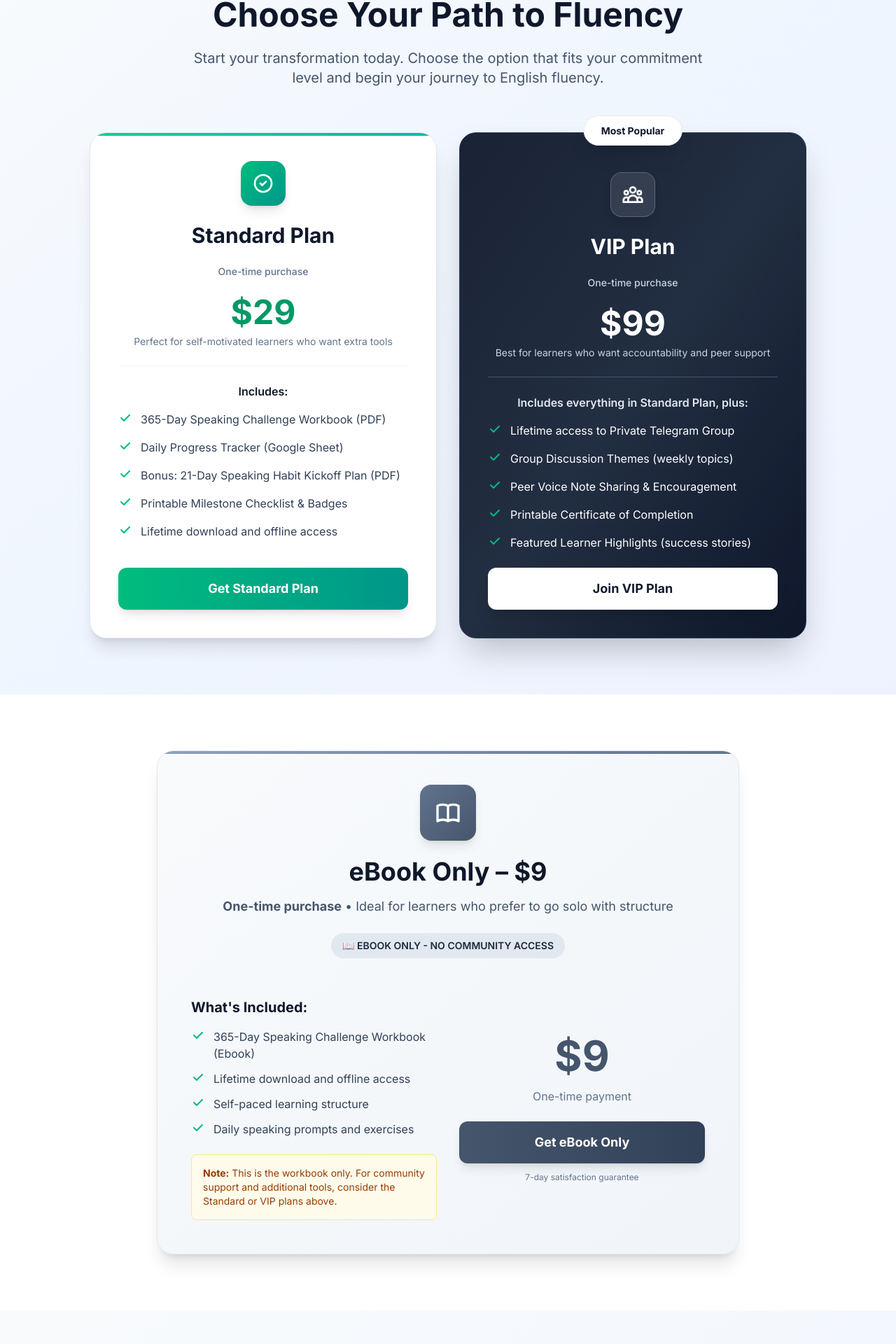
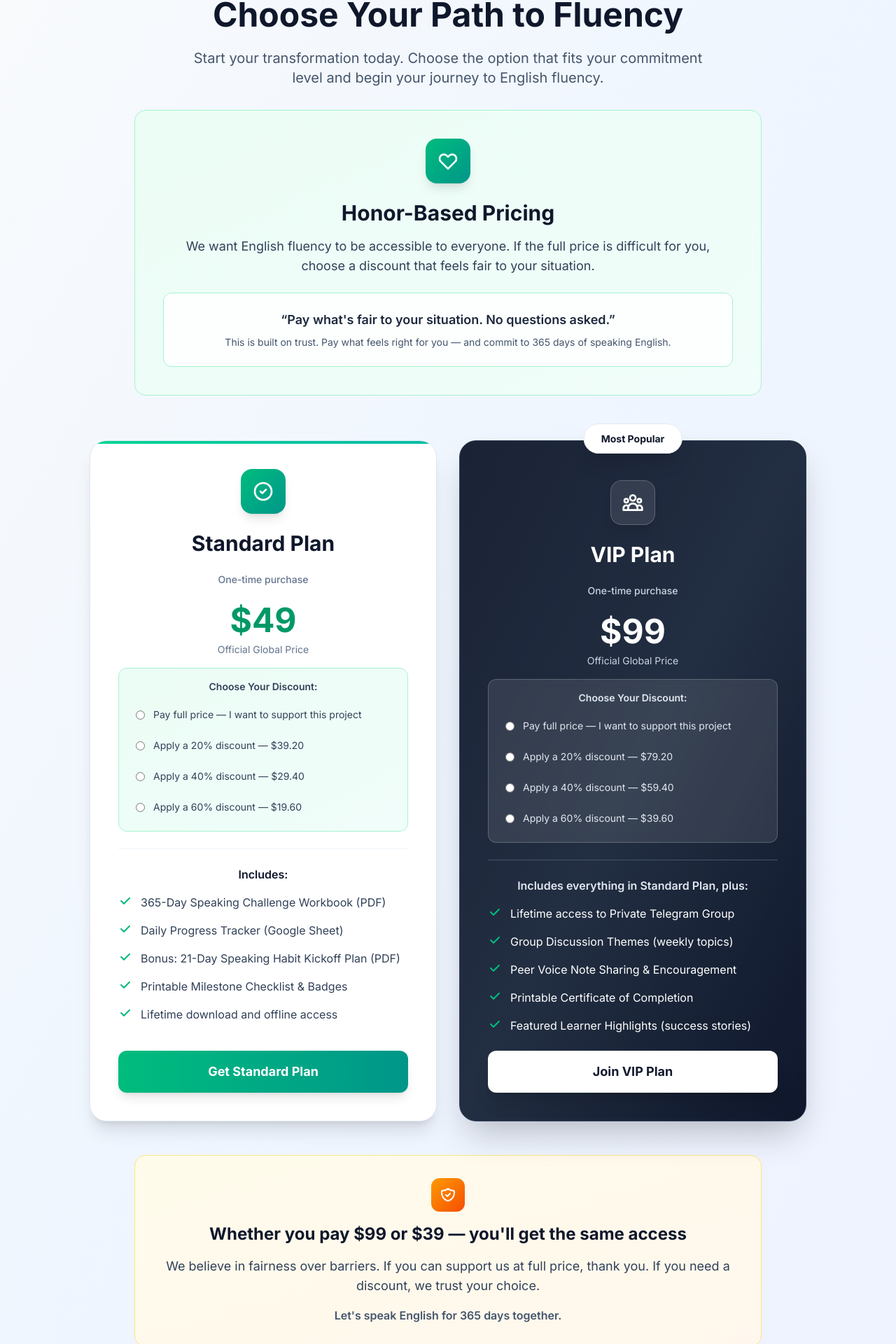
Before and after one commit to Param-Harrison/afrin-english-pwa, a Next.js app: page / in a window 1280 px wide. Shown: the part 6180-8100 px from the top of the page at 70% size. Built offline with nearby package versions, Linux system fonts and the light colour scheme.

Commit message:
pay what you want

```diff
--- a/src/app/page.tsx
+++ b/src/app/page.tsx
@@ -374,12 +374,38 @@ export default function Home() {
             <h2 className="text-3xl md:text-4xl lg:text-5xl font-bold text-slate-900 mb-6">
               Choose Your Path to Fluency
             </h2>
-            <p className="text-lg md:text-xl text-slate-600 max-w-3xl mx-auto">
+            <p className="text-lg md:text-xl text-slate-600 max-w-3xl mx-auto mb-8">
               Start your transformation today. Choose the option that fits your commitment level and begin your journey to English fluency.
             </p>
+
+            {/* Honor-Based Pricing Introduction */}
+            <div className="bg-gradient-to-br from-emerald-50 to-teal-50 border border-emerald-200 rounded-2xl p-8 md:p-10 max-w-4xl mx-auto mb-12">
+              <div className="flex items-center justify-center mb-6">
+                <div className="w-16 h-16 bg-gradient-to-br from-emerald-500 to-teal-600 rounded-2xl flex items-center justify-center shadow-lg">
+                  <svg className="w-8 h-8 text-white" fill="none" stroke="currentColor" strokeWidth="2" viewBox="0 0 24 24">
+                    <path strokeLinecap="round" strokeLinejoin="round" d="M4.318 6.318a4.5 4.5 0 000 6.364L12 20.364l7.682-7.682a4.5 4.5 0 00-6.364-6.364L12 7.636l-1.318-1.318a4.5 4.5 0 00-6.364 0z" />
+                  </svg>
+                </div>
+              </div>
+              <h3 className="text-2xl md:text-3xl font-bold text-slate-900 mb-4">
+                Honor-Based Pricing
+              </h3>
+              <p className="text-lg text-slate-700 mb-6 max-w-3xl mx-auto">
+                We want English fluency to be accessible to everyone. If the full price is difficult for you,
+                choose a discount that feels fair to your situation.
+              </p>
+              <div className="bg-white/80 backdrop-blur-sm rounded-xl p-6 border border-emerald-200">
+                <p className="text-slate-800 font-semibold text-lg mb-2">
+                  &ldquo;Pay what&apos;s fair to your situation. No questions asked.&rdquo;
+                </p>
+                <p className="text-slate-600 text-sm">
+                  This is built on trust. Pay what feels right for you — and commit to 365 days of speaking English.
+                </p>
+              </div>
+            </div>
           </div>
 
-          <div className="grid lg:grid-cols-2 gap-8 max-w-5xl mx-auto">
+          <div className="grid lg:grid-cols-2 gap-8 max-w-5xl mx-auto mb-12">
             {/* Standard Plan */}
             <div className="bg-white border border-slate-200 rounded-3xl p-8 md:p-10 shadow-xl hover:shadow-2xl transition-all duration-300 transform hover:-translate-y-1 flex flex-col relative overflow-hidden">
               <div className="absolute top-0 left-0 w-full h-1 bg-gradient-to-r from-emerald-400 to-teal-500"></div>
@@ -391,10 +417,37 @@ export default function Home() {
                 </div>
                 <h3 className="text-2xl md:text-3xl font-bold text-slate-900">Standard Plan</h3>
                 <p className="text-slate-500 text-sm font-medium">One-time purchase</p>
-                <div className="space-y-2">
-                  <div className="text-4xl md:text-5xl font-bold text-emerald-600">$29</div>
-                  <p className="text-slate-500 text-sm">Perfect for self-motivated learners who want extra tools</p>
+
+                {/* Honor-Based Pricing Options */}
+                <div className="space-y-4">
+                  <div className="text-center">
+                    <div className="text-4xl md:text-5xl font-bold text-emerald-600 mb-2">$49</div>
+                    <p className="text-slate-500 text-sm">Official Global Price</p>
+                  </div>
+
+                  <div className="bg-gradient-to-br from-emerald-50 to-teal-50 rounded-xl p-4 border border-emerald-200">
+                    <p className="text-sm font-semibold text-slate-700 mb-3">Choose Your Discount:</p>
+                    <div className="space-y-2">
+                      <label className="flex items-center space-x-3 cursor-pointer hover:bg-white/50 rounded-lg p-2 transition-colors">
+                        <input type="radio" name="standard-discount" value="0" className="text-emerald-600" />
+                        <span className="text-sm text-slate-700">Pay full price — I want to support this project</span>
+                      </label>
+                      <label className="flex items-center space-x-3 cursor-pointer hover:bg-white/50 rounded-lg p-2 transition-colors">
+                        <input type="radio" name="standard-discount" value="20" className="text-emerald-600" />
+                        <span className="text-sm text-slate-700">Apply a 20% discount — $39.20</span>
+                      </label>
+                      <label className="flex items-center space-x-3 cursor-pointer hover:bg-white/50 rounded-lg p-2 transition-colors">
+                        <input type="radio" name="standard-discount" value="40" className="text-emerald-600" />
+                        <span className="text-sm text-slate-700">Apply a 40% discount — $29.40</span>
+                      </label>
+                      <label className="flex items-center space-x-3 cursor-pointer hover:bg-white/50 rounded-lg p-2 transition-colors">
+                        <input type="radio" name="standard-discount" value="60" className="text-emerald-600" />
+                        <span className="text-sm text-slate-700">Apply a 60% discount — $19.60</span>
+                      </label>
+                    </div>
+                  </div>
                 </div>
+
                 <div className="border-t border-slate-100 pt-6">
                   <h4 className="font-semibold text-slate-900 mb-4">Includes:</h4>
                   <ul className="space-y-4 text-left text-base">
@@ -442,10 +495,37 @@ export default function Home() {
                 </div>
                 <h3 className="text-2xl md:text-3xl font-bold">VIP Plan</h3>
                 <p className="text-slate-300 text-sm font-medium">One-time purchase</p>
-                <div className="space-y-2">
-                  <div className="text-4xl md:text-5xl font-bold text-white">$99</div>
-                  <p className="text-slate-300 text-sm">Best for learners who want accountability and peer support</p>
+
+                {/* Honor-Based Pricing Options */}
+                <div className="space-y-4">
+                  <div className="text-center">
+                    <div className="text-4xl md:text-5xl font-bold text-white mb-2">$99</div>
+                    <p className="text-slate-300 text-sm">Official Global Price</p>
+                  </div>
+
+                  <div className="bg-white/10 backdrop-blur-sm rounded-xl p-4 border border-white/20">
+                    <p className="text-sm font-semibold text-slate-200 mb-3">Choose Your Discount:</p>
+                    <div className="space-y-2">
+                      <label className="flex items-center space-x-3 cursor-pointer hover:bg-white/10 rounded-lg p-2 transition-colors">
+                        <input type="radio" name="vip-discount" value="0" className="text-white" />
+                        <span className="text-sm text-slate-200">Pay full price — I want to support this project</span>
+                      </label>
+                      <label className="flex items-center space-x-3 cursor-pointer hover:bg-white/10 rounded-lg p-2 transition-colors">
+                        <input type="radio" name="vip-discount" value="20" className="text-white" />
+                        <span className="text-sm text-slate-200">Apply a 20% discount — $79.20</span>
+                      </label>
+                      <label className="flex items-center space-x-3 cursor-pointer hover:bg-white/10 rounded-lg p-2 transition-colors">
+                        <input type="radio" name="vip-discount" value="40" className="text-white" />
+                        <span className="text-sm text-slate-200">Apply a 40% discount — $59.40</span>
+                      </label>
+                      <label className="flex items-center space-x-3 cursor-pointer hover:bg-white/10 rounded-lg p-2 transition-colors">
+                        <input type="radio" name="vip-discount" value="60" className="text-white" />
+                        <span className="text-sm text-slate-200">Apply a 60% discount — $39.60</span>
+                      </label>
+                    </div>
+                  </div>
                 </div>
+
                 <div className="border-t border-slate-600 pt-6">
                   <h4 className="font-semibold mb-4 text-slate-200">Includes everything in Standard Plan, plus:</h4>
                   <ul className="space-y-4 text-left text-base">
@@ -475,6 +555,29 @@ export default function Home() {
               <button className="w-full bg-white hover:bg-slate-50 text-slate-900 font-bold py-4 px-8 rounded-xl transition-all duration-300 text-lg transform hover:scale-105 shadow-xl hover:shadow-2xl mt-6">
                 Join VIP Plan
               </button>
+            </div>
+          </div>
+
+          {/* Trust and Fairness Message */}
+          <div className="text-center max-w-4xl mx-auto">
+            <div className="bg-gradient-to-br from-amber-50 to-orange-50 border border-amber-200 rounded-2xl p-8">
+              <div className="flex items-center justify-center mb-4">
+                <div className="w-12 h-12 bg-gradient-to-br from-amber-500 to-orange-600 rounded-xl flex items-center justify-center">
+                  <svg className="w-6 h-6 text-white" fill="none" stroke="currentColor" strokeWidth="2" viewBox="0 0 24 24">
+                    <path strokeLinecap="round" strokeLinejoin="round" d="M9 12l2 2 4-4m5.618-4.016A11.955 11.955 0 0112 2.944a11.955 11.955 0 01-8.618 3.04A12.02 12.02 0 003 9c0 5.591 3.824 10.29 9 11.622 5.176-1.332 9-6.03 9-11.622 0-1.042-.133-2.052-.382-3.016z" />
+                  </svg>
+                </div>
+              </div>
+              <h3 className="text-xl md:text-2xl font-bold text-slate-900 mb-4">
+                Whether you pay $99 or $39 — you&apos;ll get the same access
+              </h3>
+              <p className="text-slate-700 text-lg mb-4">
+                We believe in fairness over barriers. If you can support us at full price, thank you.
+                If you need a discount, we trust your choice.
+              </p>
+              <p className="text-slate-600 font-semibold">
+                Let&apos;s speak English for 365 days together.
+              </p>
             </div>
           </div>
         </div>
```
